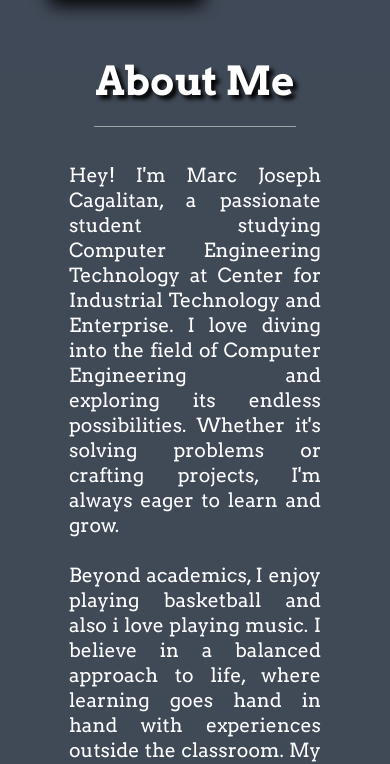
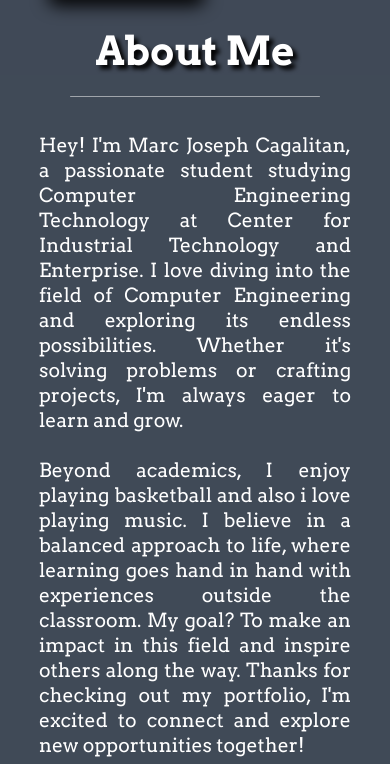
Before and after one commit to 03112002mjc/My-Person-Website, a plain HTML site: page index.html in a window 390 px wide. Shown: the part 942-1706 px from the top of the page. Drawn offline with Linux system fonts and the light colour scheme.

Commit message:
Update design.css

```diff
--- a/design.css
+++ b/design.css
@@ -947,8 +947,12 @@ nav .fa-solid{
         padding-top: 50px;
         z-index: 2;
         transition: right 0.5s;
+    }
 
+    .about-col-2{
+        padding: 0;
     }
+
     nav ul li{
         display: block;
         margin: 25px;
```
